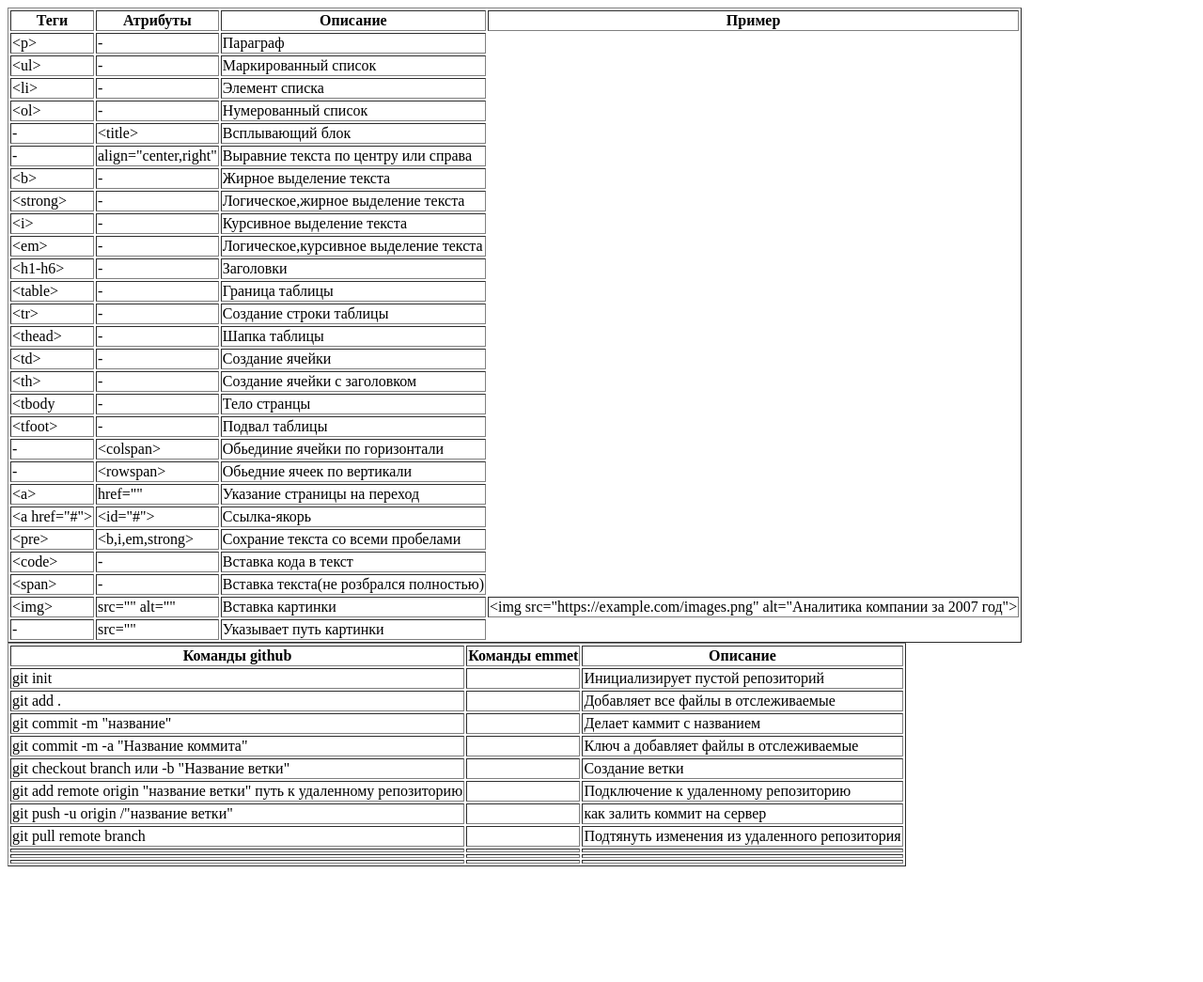
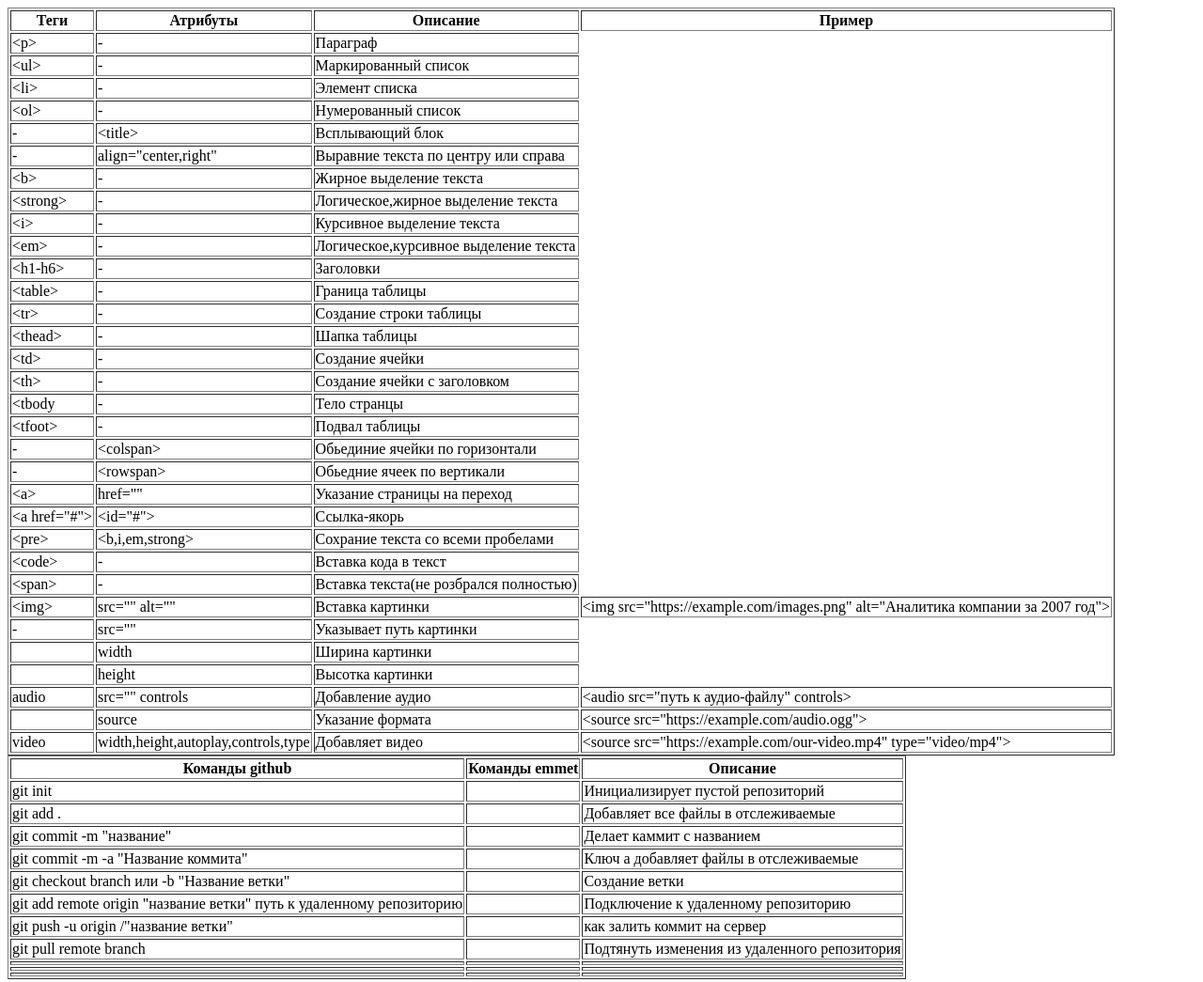
Before and after one commit to Darthius1992/beginning, a plain HTML site: page index.html in a window 1280 px wide. Shown: the whole page at 94% size. Before the commit the page ends 930 px from the top, so only its background shows below. Drawn offline with Linux system fonts and the light colour scheme.

Commit message:
update file

```diff
--- a/index.html
+++ b/index.html
@@ -154,6 +154,34 @@
         <td>src=""</td>
         <td>Указывает путь картинки</td>
       </tr>
+      <tr>
+        <td></td>
+        <td>width</td>
+        <td>Ширина картинки</td>
+      </tr>
+      <tr>
+        <td></td>
+        <td>height</td>
+        <td>Высотка картинки</td>
+      </tr>
+      <tr>
+        <td>audio</td>
+        <td>src="" controls</td>
+        <td>Добавление аудио</td>
+        <td>&lt;audio src="путь к аудио-файлу" controls></audio&gt;< /td>
+      </tr>
+      <tr>
+        <td></td>
+        <td>source</td>
+        <td>Указание формата</td>
+        <td>&lt;source src="https://example.com/audio.ogg"&gt;</td>
+      </tr>
+      <tr>
+        <td>video</td>
+        <td>width,height,autoplay,controls,type</td>
+        <td>Добавляет видео</td>
+        <td>&lt;source src="https://example.com/our-video.mp4" type="video/mp4"&gt;</td>
+      </tr>
 
 
 
```
